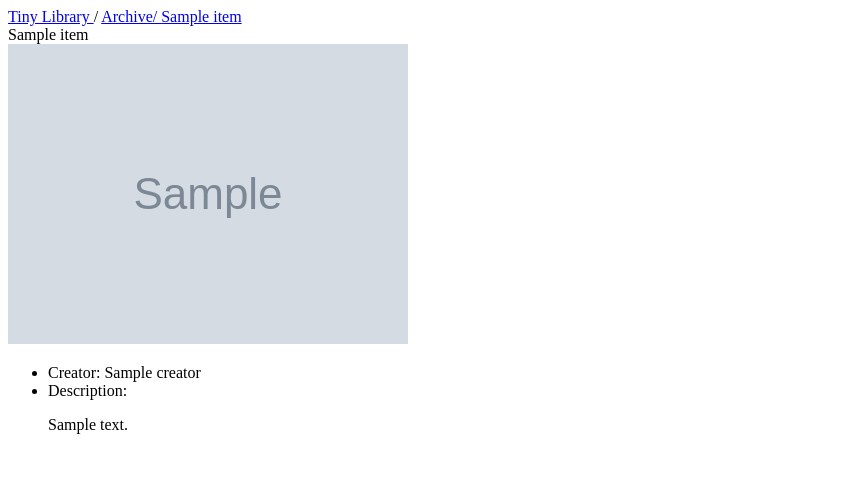
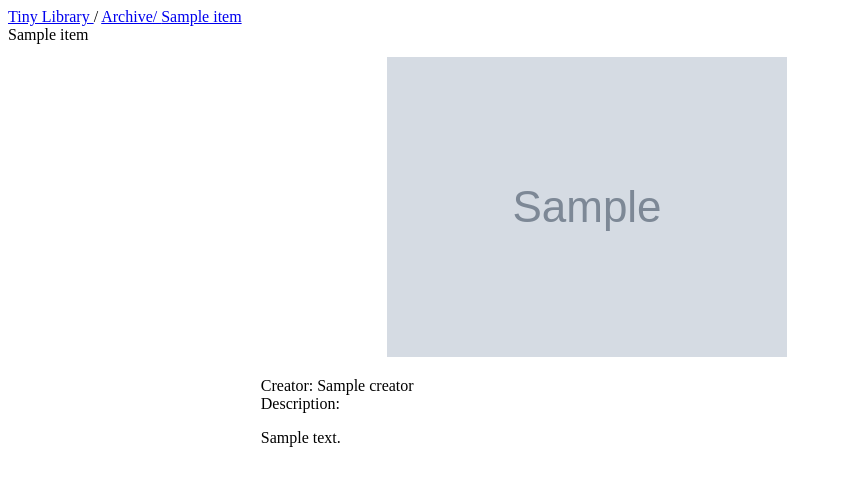
Before and after one commit to nanythemummy/tinyarchive, a Django app: template tinyarchive/archive/templates/archive/photo.html in a window 1280 px wide. Shown: the top 486 px of the page, without its empty margins (0-842 px from the left). Run offline with Django 4.2, Linux system fonts and the light colour scheme; the template is opened without the code that fills it: most values are stand-ins (such as "Sample title", 1, 10 or a date in 2020); grey boxes marked "Sample" are stand-in pictures.

Commit message:
Styled the archive pages

```diff
--- a/tinyarchive/static/css/style.css
+++ b/tinyarchive/static/css/style.css
@@ -1,3 +1,15 @@
-h1{
-    color:rgb(206, 192, 255);
+h1 {
+    color: rgb(206, 192, 255);
 }
+
+ul {
+    list-style: none;
+    padding-left: 20%;
+}
+
+.image {
+    margin-top: 1%;
+    margin-bottom: 1%;
+    padding-left: 30%;
+    padding-right: 30%;
+}
```
Also changed, not shown: tinyarchive/db.sqlite3, tinyarchive/media/photographs/28700979_10156181104198769_404908126601920905_o.jpg (added), tinyarchive/media/photographs/28700979_10156181104198769_404908126601920905_o.thumbnail.jpg (added), tinyarchive/media/photographs/28700979_10156181104198769_404908126601920905_o_YkdO3hD.jpg (added), tinyarchive/media/photographs/28700979_10156181104198769_404908126601920905_o_YkdO3hD.thumbnail.jpg (added), 1 other file.
